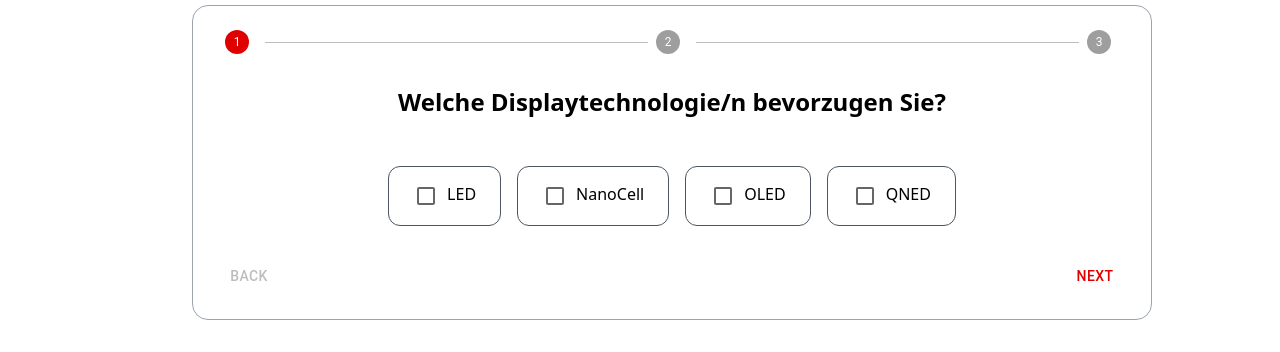
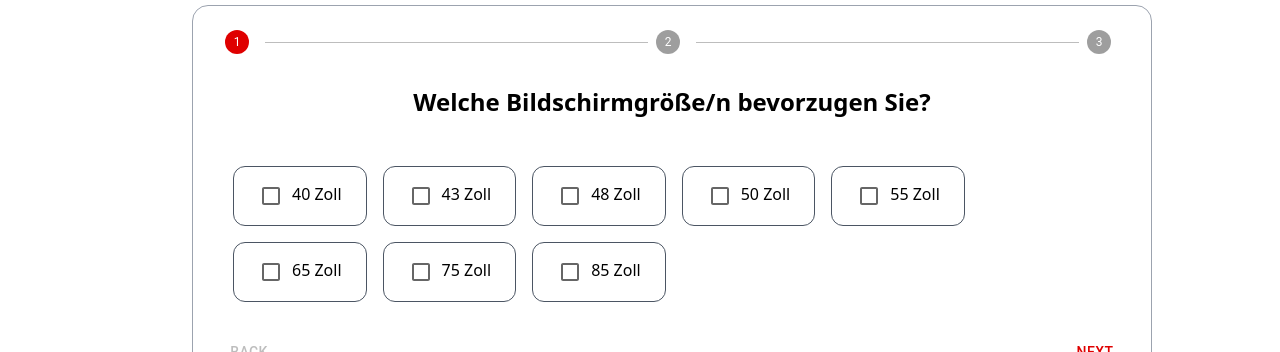
Before and after one commit to arunbluez/data-driven-shopping-assistant, a React (Vite) app: page / in a window 1280 px wide. Both pictures are taken after a click on the button "START". Shown: the part 331-683 px from the top of the page. Built offline with nearby package versions, Linux system fonts and the light colour scheme.

Commit message:
Fix immediate filter results and removal of filters

```diff
--- a/src/App.tsx
+++ b/src/App.tsx
@@ -1,25 +1,22 @@
-import { Avatar, Button, ThemeProvider, createTheme } from "@mui/material"
-import "./App.css"
-import StepperComponent from "./components/StepperComponent"
-import NavBar from "./components/NavBar"
-import ProductList from "./components/ProductList"
-import avatar from "./assets/avatar.png"
-import { useMemo, useState } from "react"
-import { fetchProducts } from "./product/fetchProducts"
-import { extractFilters } from "./filter/extractFilters"
-import { useBoundStore } from "./stores/store"
-import { applyFilters } from "./filter/applyFilters"
+import { Avatar, Button, ThemeProvider, createTheme } from "@mui/material";
+import "./App.css";
+import StepperComponent from "./components/StepperComponent";
+import NavBar from "./components/NavBar";
+import ProductList from "./components/ProductList";
+import avatar from "./assets/avatar.png";
+import { useState } from "react";
+import { useStore } from "./stores/store";
 
 function App() {
-  const [started, setStarted] = useState(false)
-  const products = fetchProducts()
-  const filters = extractFilters(products)
-
-  const selectedState = useBoundStore((state) => state.selectedState)
-
-  const filteredProducts = useMemo(() => {
-    return applyFilters(products, selectedState)
-  }, [selectedState, products])
+  const [started, setStarted] = useState(false);
+  const {
+    currentStep,
+    currentProducts,
+    addFilter,
+    filtersToApply,
+    removeFilter,
+    reset,
+  } = useStore();
 
   const theme = createTheme({
     palette: {
@@ -30,7 +27,7 @@ function App() {
         main: "rgb(0, 0, 0)",
       },
     },
-  })
+  });
 
   return (
     <ThemeProvider theme={theme}>
@@ -56,7 +53,14 @@ function App() {
 
           <div className="bg-white rounded-2xl p-6 border border-gray-400 mb-8 ">
             {started ? (
-              <StepperComponent filters={filters} />
+              <StepperComponent
+                currentStep={currentStep}
+                addFilter={addFilter}
+                currentFilters={filtersToApply}
+                currentProducts={currentProducts}
+                resetState={reset}
+                removeFilter={removeFilter}
+              />
             ) : (
               <div className="flex flex-col items-start justify-between p-4 min-h-[300px]">
                 <p className="text-2xl md:text-6xl font-bold">
@@ -78,11 +82,11 @@ function App() {
               </div>
             )}
           </div>
-          <ProductList products={filteredProducts} />
+          <ProductList products={currentProducts} />
         </div>
       </div>
     </ThemeProvider>
-  )
+  );
 }
 
-export default App
+export default App;
--- a/src/components/StepperComponent.tsx
+++ b/src/components/StepperComponent.tsx
@@ -1,109 +1,78 @@
-import * as React from "react"
-import Box from "@mui/material/Box"
-import Stepper from "@mui/material/Stepper"
-import Step from "@mui/material/Step"
-import StepLabel from "@mui/material/StepLabel"
-import Button from "@mui/material/Button"
-import StepChoices from "./StepChoices"
-import { ApplyableFilter } from "../filter/filter"
-import { useBoundStore } from "../stores/store"
-import { extractFilterReturnType } from "../filter/extractFilters"
+import * as React from "react";
+import Box from "@mui/material/Box";
+import Stepper from "@mui/material/Stepper";
+import Step from "@mui/material/Step";
+import StepLabel from "@mui/material/StepLabel";
+import Button from "@mui/material/Button";
+import StepChoices from "./StepChoices";
+import { ApplyableFilter } from "../filter/filter";
+import { FeatureName, Product } from "../product/product";
+import { extractFilter } from "../filter/extractFilters";
 
-const steps = ["Select campaign settings", "Create an ad group", "Create an ad"]
-
-const optionalSteps: number[] = []
-
-type Props = {
-  filters: extractFilterReturnType[]
-}
 enum choiceType {
   MULTIPLE,
   RADIO,
 }
 
-export default function StepperComponent({ filters }: Props) {
-  const [activeStep, setActiveStep] = React.useState(0)
-  const [skipped, setSkipped] = React.useState(new Set<number>())
-  const [selected, setSelected] = React.useState<string[]>([])
-  const selectedState = useBoundStore((state) => state.selectedState)
-  const setSelectedState = useBoundStore((state) => state.setSelectedState)
-  const resetSelectedState = useBoundStore((state) => state.resetSelectedState)
-  const isStepOptional = (step: number) => {
-    return optionalSteps.includes(step)
-  }
+const features: FeatureName[] = [
+  "displaySize",
+  "displayTechnology",
+  "displayResolution",
+];
 
-  const isStepSkipped = (step: number) => {
-    return skipped.has(step)
-  }
+interface Props {
+  currentStep: number;
+  currentProducts: readonly Product[];
+  currentFilters: readonly ApplyableFilter[];
+  addFilter: (filter: ApplyableFilter) => void;
+  resetState: () => void;
+  removeFilter: () => void;
+}
+
+export default function StepperComponent({
+  currentStep,
+  currentProducts,
+  addFilter,
+  resetState,
+  removeFilter,
+}: Props) {
+  const [selected, setSelected] = React.useState<string[]>([]);
 
   const handleNext = () => {
-    let newSkipped = skipped
-    if (isStepSkipped(activeStep)) {
-      newSkipped = new Set(newSkipped.values())
-      newSkipped.delete(activeStep)
-    }
-
-    setActiveStep((prevActiveStep) => prevActiveStep + 1)
-
     const filterSelected: ApplyableFilter = {
-      feature: filters[activeStep].filterName,
+      feature: extractFilter(currentProducts, features[currentStep]).filterName,
       filterFor: selected,
-    }
-    setSelectedState(filterSelected, activeStep)
-    setSelected([])
-    setSkipped(newSkipped)
-  }
+    };
+    addFilter(filterSelected);
+    setSelected([]);
+  };
 
   const handleBack = () => {
-    setSelected([...selectedState[activeStep - 1].filterFor])
-    setActiveStep((prevActiveStep) => prevActiveStep - 1)
-  }
-
-  const handleSkip = () => {
-    if (!isStepOptional(activeStep)) {
-      // You probably want to guard against something like this,
-      // it should never occur unless someone's actively trying to break something.
-      throw new Error("You can't skip a step that isn't optional.")
-    }
-
-    setActiveStep((prevActiveStep) => prevActiveStep + 1)
-    setSkipped((prevSkipped) => {
-      const newSkipped = new Set(prevSkipped.values())
-      newSkipped.add(activeStep)
-      return newSkipped
-    })
-  }
+    setSelected([]);
+    removeFilter();
+  };
 
   const handleReset = () => {
-    setActiveStep(0)
-    setSelected([])
-    resetSelectedState()
-  }
+    setSelected([]);
+    resetState();
+  };
 
   return (
     <Box sx={{ width: "100%" }}>
-      <Stepper activeStep={activeStep}>
-        {filters.map((_, index) => {
-          const stepProps: { completed?: boolean } = {}
+      <Stepper activeStep={currentStep}>
+        {features.map((_, index) => {
+          const stepProps: { completed?: boolean } = {};
           const labelProps: {
-            optional?: React.ReactNode
-          } = {}
-          // if (isStepOptional(index)) {
-          //   labelProps.optional = (
-          //     <Typography variant="caption">Optional</Typography>
-          //   )
-          // }
-          if (isStepSkipped(index)) {
-            stepProps.completed = false
-          }
+            optional?: React.ReactNode;
+          } = {};
           return (
             <Step key={index} {...stepProps}>
               <StepLabel {...labelProps}></StepLabel>
             </Step>
-          )
+          );
         })}
       </Stepper>
-      {activeStep === steps.length ? (
+      {currentStep === features.length ? (
         <div className="min-h-[200px] flex flex-col justify-between">
           <p className="text-xl font-bold my-16">
             Find our suggested Televisions below:
@@ -117,10 +86,13 @@ export default function StepperComponent({ filters }: Props) {
         <React.Fragment>
           <div>
             <p className="text-2xl font-black py-4 m-4">
-              {filters[activeStep].filters.question}
+              {
+                extractFilter(currentProducts, features[currentStep]).filters
+                  .question
+              }
             </p>
             <StepChoices
-              question={filters[activeStep]}
+              question={extractFilter(currentProducts, features[currentStep])}
               type={choiceType.MULTIPLE}
               setSelected={setSelected}
               selected={selected}
@@ -129,24 +101,19 @@ export default function StepperComponent({ filters }: Props) {
           <Box sx={{ display: "flex", flexDirection: "row", pt: 2 }}>
             <Button
               color="inherit"
-              disabled={activeStep === 0}
+              disabled={currentStep === 0}
               onClick={handleBack}
               sx={{ mr: 1 }}
             >
               Back
             </Button>
             <Box sx={{ flex: "1 1 auto" }} />
-            {isStepOptional(activeStep) && (
-              <Button color="inherit" onClick={handleSkip} sx={{ mr: 1 }}>
-                Skip
-              </Button>
-            )}
             <Button onClick={handleNext}>
-              {activeStep === steps.length - 1 ? "Finish" : "Next"}
+              {currentStep === features.length - 1 ? "Finish" : "Next"}
             </Button>
           </Box>
         </React.Fragment>
       )}
     </Box>
-  )
+  );
 }
--- a/src/filter/extractFilters.ts
+++ b/src/filter/extractFilters.ts
@@ -1,22 +1,22 @@
-import type { FeatureName, Product } from "../product/product"
-import { DisplayableFilter } from "./filter"
+import type { FeatureName, Product } from "../product/product";
+import { DisplayFilterValueType, DisplayableFilter } from "./filter";
 
 export type extractFilterReturnType = {
-  filterName: FeatureName
-  filters: DisplayableFilter
-}
+  filterName: FeatureName;
+  filters: DisplayableFilter;
+};
 export const extractFilters = (
   data: readonly Product[]
 ): extractFilterReturnType[] => {
   const displayTechnologies = [
     ...new Set(data.map((v) => v.features.displayTechnology.value)),
-  ]
+  ];
   const displaySizes = [
     ...new Set(data.map((v) => v.features.displaySize.value)),
-  ]
+  ];
   const displayResolutions = [
     ...new Set(data.map((v) => v.features.displayResolution.value)),
-  ]
+  ];
   return [
     {
       filterName: "displayTechnology",
@@ -48,5 +48,45 @@ export const extractFilters = (
         })),
       },
     },
-  ]
-}
+  ];
+};
+
+export const extractFilter = (
+  data: readonly Product[],
+  feature: FeatureName
+): extractFilterReturnType => {
+  const values = [
+    ...new Set(data.map((v) => v.features[feature].value)),
+  ].sort();
+  const labelFunction = (value: string): DisplayFilterValueType => {
+    if (feature === "displayResolution") {
+      return {
+        label: value.includes("3.840") ? "4K Display" : "2K Display",
+        value,
+      };
+    } else if (feature === "displaySize") {
+      return {
+        label: `${value} Zoll`,
+        value,
+      };
+    } else {
+      return {
+        label: value,
+        value,
+      };
+    }
+  };
+  return {
+    filterName: feature,
+    filters: {
+      question: featureToQuestion[feature],
+      values: values.map(labelFunction),
+    },
+  };
+};
+
+const featureToQuestion: Record<FeatureName, string> = {
+  displayResolution: "Welche Bildschirmauflösung/en bevorzugen Sie?",
+  displaySize: "Welche Bildschirmgröße/n bevorzugen Sie?",
+  displayTechnology: "Welche Displaytechnologie/n bevorzugen Sie?",
+};
--- a/src/stores/store.ts
+++ b/src/stores/store.ts
@@ -1,6 +1,62 @@
-import { create } from "zustand"
-import { createQuestionSlice, QuestionSlice } from "./questions.store"
+import { create } from "zustand";
+import { ApplyableFilter } from "../filter/filter";
+import { fetchProducts } from "../product/fetchProducts";
+import { applyFilters } from "../filter/applyFilters";
+import { Product } from "../product/product";
 
-export const useBoundStore = create<QuestionSlice>()((...a) => ({
-  ...createQuestionSlice(...a),
-}))
+const initialProducts = fetchProducts();
+const initialFilters: readonly ApplyableFilter[] = [];
+const initialStep = 0;
+
+type State = {
+  currentStep: number;
+  filtersToApply: readonly ApplyableFilter[];
+  currentProducts: readonly Product[];
+};
+
+type Action = {
+  addFilter: (filter: ApplyableFilter) => void;
+  removeFilter: () => void;
+  reset: () => void;
+};
+
+export const useStore = create<State & Action>((set) => ({
+  currentStep: initialStep,
+  currentProducts: initialProducts,
+  filtersToApply: initialFilters,
+  reset: () =>
+    set(() => ({
+      currentProducts: initialProducts,
+      filtersToApply: initialFilters,
+      currentStep: initialStep,
+    })),
+  addFilter: (filter) =>
+    set((state) => {
+      const newFilters = [...state.filtersToApply];
+      newFilters[state.currentStep] = filter;
+      console.log(`new filters: ${JSON.stringify(newFilters)}`);
+      const newProducts = applyFilters(initialProducts, newFilters);
+      console.log(`length of initial products: ${initialProducts.length}`);
+      console.log(`length of new products: ${newProducts.length}`);
+      return {
+        currentStep: state.currentStep + 1,
+        filtersToApply: newFilters,
+        currentProducts: newProducts,
+      };
+    }),
+  removeFilter: () =>
+    set((state) => {
+      const newFilters = state.filtersToApply.filter(
+        (_value, index) => index !== state.currentStep - 1
+      );
+      console.log(`new filters: ${JSON.stringify(newFilters)}`);
+      const newProducts = applyFilters(initialProducts, newFilters);
+      console.log(`length of initial products: ${initialProducts.length}`);
+      console.log(`length of new products: ${newProducts.length}`);
+      return {
+        currentStep: state.currentStep - 1,
+        filtersToApply: newFilters,
+        currentProducts: newProducts,
+      };
+    }),
+}));
```
Also changed, not shown: src/stores/questions.store.ts (deleted, +0 -24 lines), src/data/products/tvs.json.
